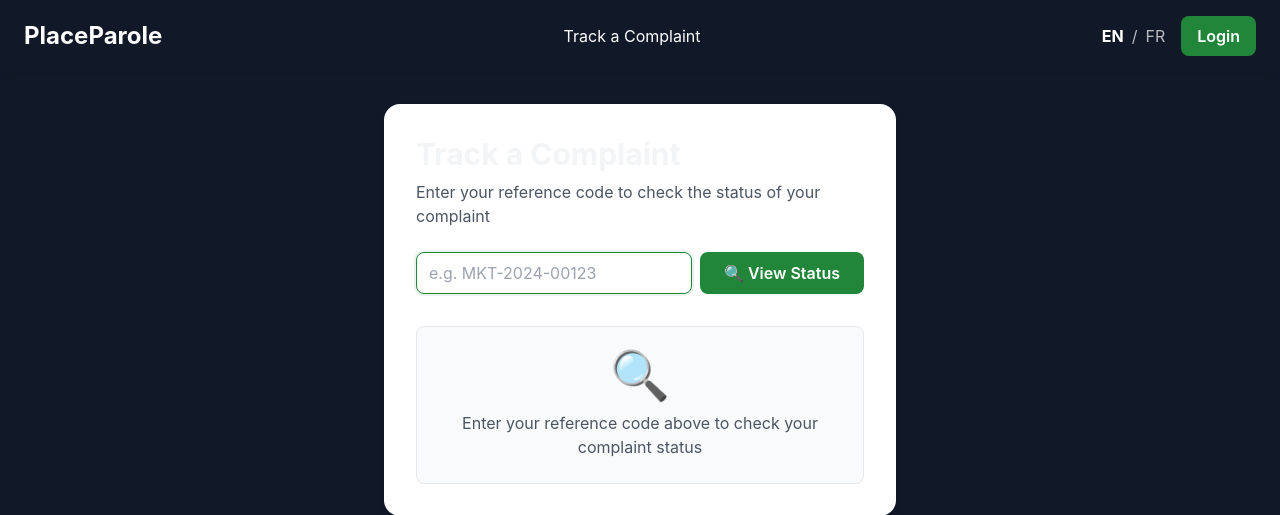
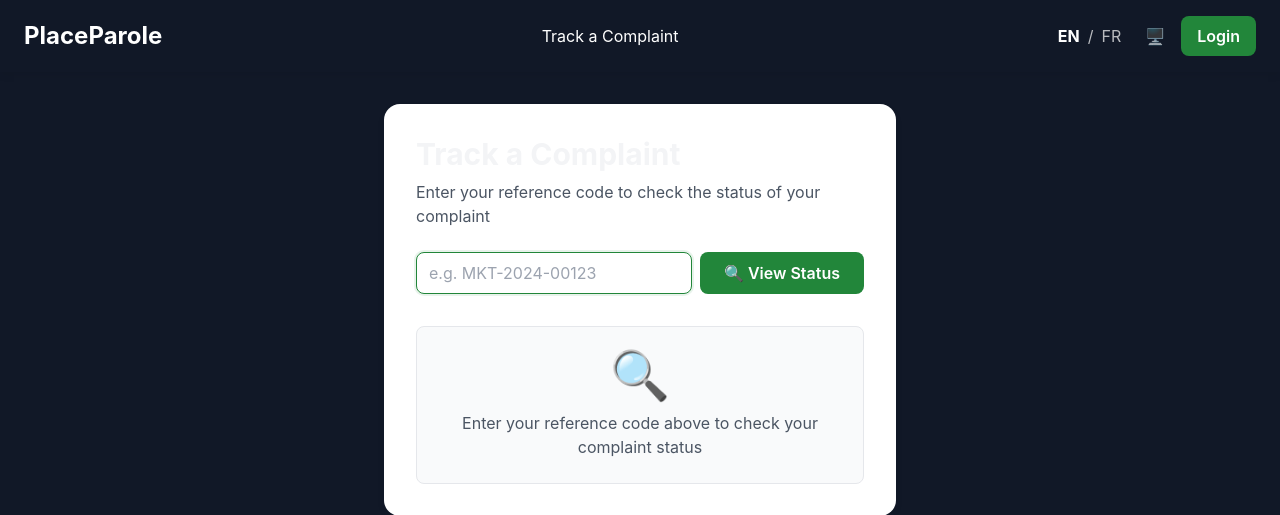
Before and after one commit to plotagon87/PlaceParole, a PHP site: page /PlaceParole/modules/complaints/track.php in a window 1280 px wide. Shown: the top 515 px of the page. Run offline with PHP 8.4, Linux system fonts and the light colour scheme; some libraries are stand-ins or nearby versions.

Commit message:
feat: implement dark mode theme support and enhance button styles for better contrast

```diff
--- a/assets/css/style.css
+++ b/assets/css/style.css
@@ -108,4 +108,14 @@
         background-color: #2a2a2a;
         border-color: #444;
     }
+
+    /* make primary/secondary buttons pop on dark backgrounds */
+    .btn-primary {
+        background-color: #4ade80; /* lighter green for contrast */
+        color: #0f172a;
+    }
+    .btn-secondary {
+        background-color: #ffd580; /* lighter orange */
+        color: #1f2937;
+    }
 }
--- a/assets/js/app.js
+++ b/assets/js/app.js
@@ -115,8 +115,74 @@ function enableFormDirtyWarning(formId = null) {
     });
 }
 
-// Auto-format phone inputs
+// Dark‑mode helpers (matching style.css section 15)
+function applyTheme(theme) {
+    const html = document.documentElement;
+    // remove any previous listener if present
+    if (html._prefsMediaListener) {
+        window.matchMedia('(prefers-color-scheme: dark)').removeEventListener('change', html._prefsMediaListener);
+        delete html._prefsMediaListener;
+    }
+
+    if (theme === 'dark') {
+        html.setAttribute('data-theme', 'dark');
+    } else if (theme === 'light') {
+        html.removeAttribute('data-theme');
+    } else if (theme === 'system') {
+        html.removeAttribute('data-theme');
+        const mq = window.matchMedia('(prefers-color-scheme: dark)');
+        const applyMq = e => {
+            if (e.matches) html.setAttribute('data-theme', 'dark');
+            else html.removeAttribute('data-theme');
+        };
+        // apply initial state
+        if (mq.matches) html.setAttribute('data-theme', 'dark');
+        // store listener for later removal
+        html._prefsMediaListener = applyMq;
+        mq.addEventListener('change', applyMq);
+    }
+}
+
+function getStoredTheme() {
+    return localStorage.getItem('theme') || 'system';
+}
+
+function setStoredTheme(theme) {
+    localStorage.setItem('theme', theme);
+}
+
+function updateThemeUI(theme) {
+    const iconMap = { light: '☀️', dark: '🌙', system: '🖥️' };
+    document.querySelectorAll('#theme-toggle, #theme-toggle-mobile').forEach(btn => {
+        if (btn) btn.textContent = iconMap[theme] || iconMap.system;
+    });
+}
+
+function setTheme(theme) {
+    setStoredTheme(theme);
+    applyTheme(theme);
+    updateThemeUI(theme);
+}
+
+function cycleTheme() {
+    const themes = ['light', 'dark', 'system'];
+    let current = getStoredTheme();
+    let idx = themes.indexOf(current);
+    idx = (idx + 1) % themes.length;
+    const next = themes[idx];
+    console.log('theme cycle:', current, '→', next);
+    setTheme(next);
+}
+
+// Auto-format phone inputs and other DOMContentLoaded tasks
+
 document.addEventListener('DOMContentLoaded', () => {
+    // Initialize theme (light / dark / system) and update icons
+    setTheme(getStoredTheme());
+    // expose for inline handlers (if still used anywhere)
+    window.cycleTheme = cycleTheme;
+    window.setTheme = setTheme;
+
     // Enable form dirty warning for all forms
     enableFormDirtyWarning();
 
@@ -139,4 +205,15 @@ function setLanguage(lang) {
     window.location.href = url.toString();
 }
 
+// Debug helper – prints current theme state to console
+function debugTheme() {
+    const stored = getStoredTheme();
+    const effective = document.documentElement.getAttribute('data-theme') || 'light';
+    const prefers = window.matchMedia('(prefers-color-scheme: dark)').matches ? 'dark' : 'light';
+    console.log('theme → stored:', stored, 'effective attr:', effective, 'os preference:', prefers);
+}
+
+// expose debugTheme for console
+window.debugTheme = debugTheme;
+
 console.log('PlaceParole App loaded ✅');
--- a/modules/announcements/create.php
+++ b/modules/announcements/create.php
@@ -5,6 +5,8 @@
  */
 require_once '../../config/auth_guard.php';
 manager_only();
+
+$pageHasForm = true;
 require_once '../../templates/header.php';
 require_once '../../config/db.php';
 
--- a/modules/auth/login.php
+++ b/modules/auth/login.php
@@ -80,6 +80,8 @@ if ($_SERVER['REQUEST_METHOD'] === 'POST') {
     }
 }
 
+// login form on this page
+$pageHasForm = true;
 require_once '../../templates/header.php';
 ?>
 
--- a/modules/auth/register_manager.php
+++ b/modules/auth/register_manager.php
@@ -22,6 +22,8 @@ error_reporting(E_ALL);
 // csrf functions (token generation/verification) — safe for public pages
 require_once '../../config/csrf.php';
 
+// registration form page
+$pageHasForm = true;
 require_once '../../templates/header.php';   // Starts session, loads $t (translations), renders nav
 require_once '../../config/db.php';           // Provides $pdo — the PDO database connection
 
--- a/modules/auth/register_seller.php
+++ b/modules/auth/register_seller.php
@@ -22,6 +22,8 @@ error_reporting(E_ALL);
 // csrf functions (token generation/verification) — safe for public pages
 require_once '../../config/csrf.php';
 
+// registration form page
+$pageHasForm = true;
 require_once '../../templates/header.php';   // Loads session, language ($t), navigation bar
 require_once '../../config/db.php';           // Provides $pdo — the database connection object
 
--- a/modules/community/list.php
+++ b/modules/community/list.php
@@ -4,6 +4,9 @@
  * Display community events to all market members (sellers see all, managers can coordinate)
  */
 require_once '../../config/auth_guard.php';
+
+// page contains POST forms for coordination
+$pageHasForm = true;
 require_once '../../templates/header.php';
 require_once '../../config/db.php';
 
--- a/modules/community/report.php
+++ b/modules/community/report.php
@@ -5,6 +5,8 @@
  */
 require_once '../../config/auth_guard.php';
 seller_only();
+
+$pageHasForm = true;
 require_once '../../templates/header.php';
 require_once '../../config/db.php';
 
--- a/modules/complaints/respond.php
+++ b/modules/complaints/respond.php
@@ -5,6 +5,9 @@
  */
 require_once '../../config/auth_guard.php';
 manager_only(); // Only managers can access this page
+
+// form present on this page
+$pageHasForm = true;
 require_once '../../templates/header.php';
 require_once '../../config/db.php';
 
--- a/modules/complaints/submit.php
+++ b/modules/complaints/submit.php
@@ -6,6 +6,9 @@
  */
 require_once '../../config/auth_guard.php';
 seller_only(); // Only sellers can access this page
+
+// This page contains a form, so enable global stylesheet
+$pageHasForm = true;
 require_once '../../templates/header.php';
 require_once '../../config/db.php';
 
--- a/modules/complaints/track.php
+++ b/modules/complaints/track.php
@@ -4,6 +4,8 @@
  * Anyone can track a complaint using its reference code
  * No login required
  */
+// allows applying stylesheet only when needed
+$pageHasForm = true;
 require_once '../../templates/header.php';
 require_once '../../config/db.php';
 
--- a/modules/suggestions/list.php
+++ b/modules/suggestions/list.php
@@ -5,6 +5,9 @@
  */
 require_once '../../config/auth_guard.php';
 manager_only();
+
+// contains filter form and action buttons
+$pageHasForm = true;
 require_once '../../templates/header.php';
 require_once '../../config/db.php';
 
--- a/modules/suggestions/submit.php
+++ b/modules/suggestions/submit.php
@@ -5,6 +5,9 @@
  */
 require_once '../../config/auth_guard.php';
 seller_only();
+
+// form on this page
+$pageHasForm = true;
 require_once '../../templates/header.php';
 require_once '../../config/db.php';
 
--- a/templates/header.php
+++ b/templates/header.php
@@ -224,7 +224,7 @@ $langParam = isset($_SESSION['lang']) ? '?lang=' . $_SESSION['lang'] : '';
         <!-- Right Side: Language & User Menu (Desktop only) -->
         <div class="hidden md:flex items-center gap-4">
             <!-- Language Toggle -->
-            <div class="flex gap-2">
+            <div class="flex gap-2 items-center">
                 <?php
                     // Helper function to build language toggle URL while preserving other query parameters
                     function buildLangUrl($lang) {
@@ -237,6 +237,32 @@ $langParam = isset($_SESSION['lang']) ? '?lang=' . $_SESSION['lang'] : '';
                 <a href="<?= buildLangUrl('en') ?>" class="<?= ($_SESSION['lang'] ?? 'en') === 'en' ? 'font-bold' : 'opacity-70 hover:opacity-100' ?> transition">EN</a>
                 <span class="opacity-70">/</span>
                 <a href="<?= buildLangUrl('fr') ?>" class="<?= ($_SESSION['lang'] ?? 'en') === 'fr' ? 'font-bold' : 'opacity-70 hover:opacity-100' ?> transition">FR</a>
+
+                <!-- Theme selector dropdown (light/dark/system) -->
+                <div x-data="{ open: false }" class="relative ml-4">
+                    <button
+                        id="theme-toggle"
+                        class="text-white transition opacity-70 hover:opacity-100"
+                        aria-label="Change colour theme"
+                        @click="open = !open"
+                    >🌓</button>
+                    <div
+                        x-show="open"
+                        @click.outside="open = false"
+                        x-transition
+                        class="absolute right-0 mt-2 w-36 bg-white text-gray-800 rounded-lg shadow-lg z-50"
+                    >
+                        <button class="w-full text-left px-4 py-2 hover:bg-gray-100" @click="setTheme('light'); open = false">
+                            ☀️ Light
+                        </button>
+                        <button class="w-full text-left px-4 py-2 hover:bg-gray-100" @click="setTheme('dark'); open = false">
+                            🌙 Dark
+                        </button>
+                        <button class="w-full text-left px-4 py-2 hover:bg-gray-100" @click="setTheme('system'); open = false">
+                            🖥️ System
+                        </button>
+                    </div>
+                </div>
             </div>
 
             <!-- User Menu / Auth Links -->
@@ -287,10 +313,36 @@ $langParam = isset($_SESSION['lang']) ? '?lang=' . $_SESSION['lang'] : '';
                 <hr class="my-2 opacity-30">
 
                 <!-- Language Toggle Mobile -->
-                <div class="flex gap-4 py-2">
+                <div class="flex gap-4 py-2 items-center">
                     <a href="<?= buildLangUrl('en') ?>" class="<?= ($_SESSION['lang'] ?? 'en') === 'en' ? 'font-bold' : 'opacity-70' ?>" @click="mobileMenuOpen = false">EN</a>
                     <span class="opacity-30">/</span>
                     <a href="<?= buildLangUrl('fr') ?>" class="<?= ($_SESSION['lang'] ?? 'en') === 'fr' ? 'font-bold' : 'opacity-70' ?>" @click="mobileMenuOpen = false">FR</a>
+
+                    <!-- Mobile theme selector dropdown -->
+                    <div x-data="{ open: false }" class="relative ml-4">
+                        <button
+                            id="theme-toggle-mobile"
+                            class="text-white opacity-70 hover:opacity-100"
+                            aria-label="Change colour theme"
+                            @click="open = !open"
+                        >🌓</button>
+                        <div
+                            x-show="open"
+                            @click.outside="open = false"
+                            x-transition
+                            class="absolute right-0 mt-2 w-36 bg-white text-gray-800 rounded-lg shadow-lg z-50"
+                        >
+                            <button class="w-full text-left px-4 py-2 hover:bg-gray-100" @click="setTheme('light'); open = false">
+                                ☀️ Light
+                            </button>
+                            <button class="w-full text-left px-4 py-2 hover:bg-gray-100" @click="setTheme('dark'); open = false">
+                                🌙 Dark
+                            </button>
+                            <button class="w-full text-left px-4 py-2 hover:bg-gray-100" @click="setTheme('system'); open = false">
+                                🖥️ System
+                            </button>
+                        </div>
+                    </div>
                 </div>
 
                 <a href="<?= BASE_URL ?>/modules/auth/logout.php" class="block py-2 hover:text-gray-200 transition text-red-200" @click="mobileMenuOpen = false">
```
